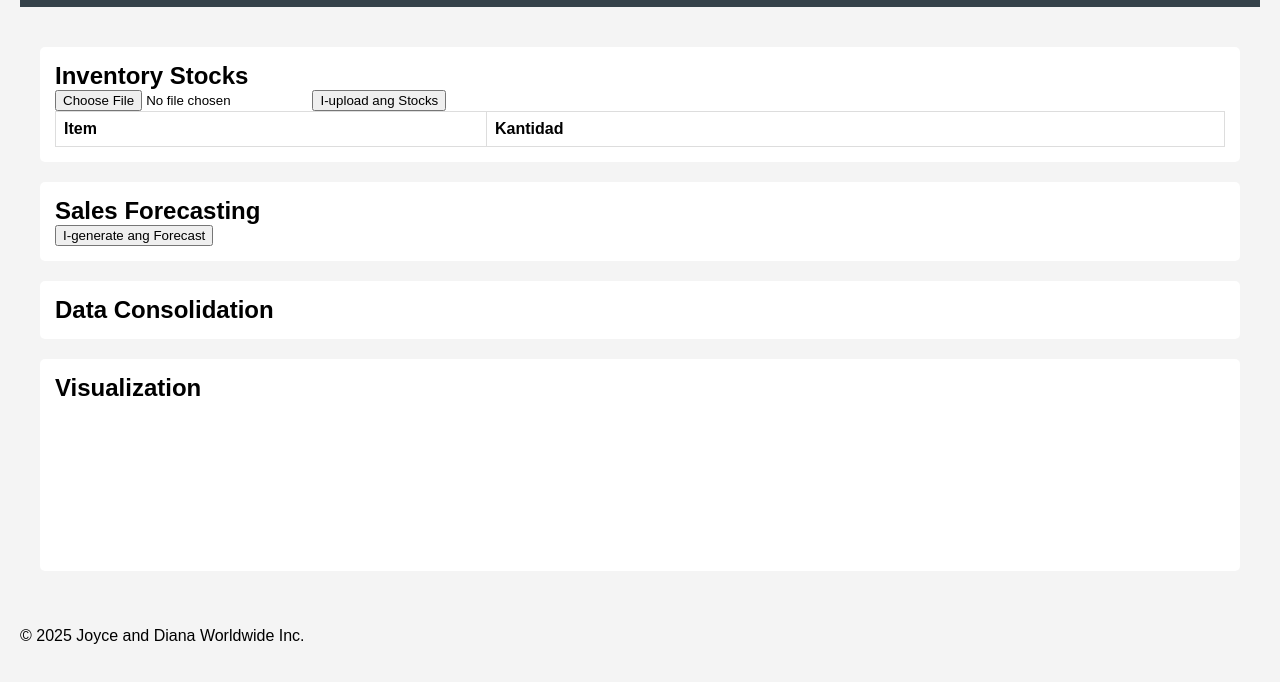
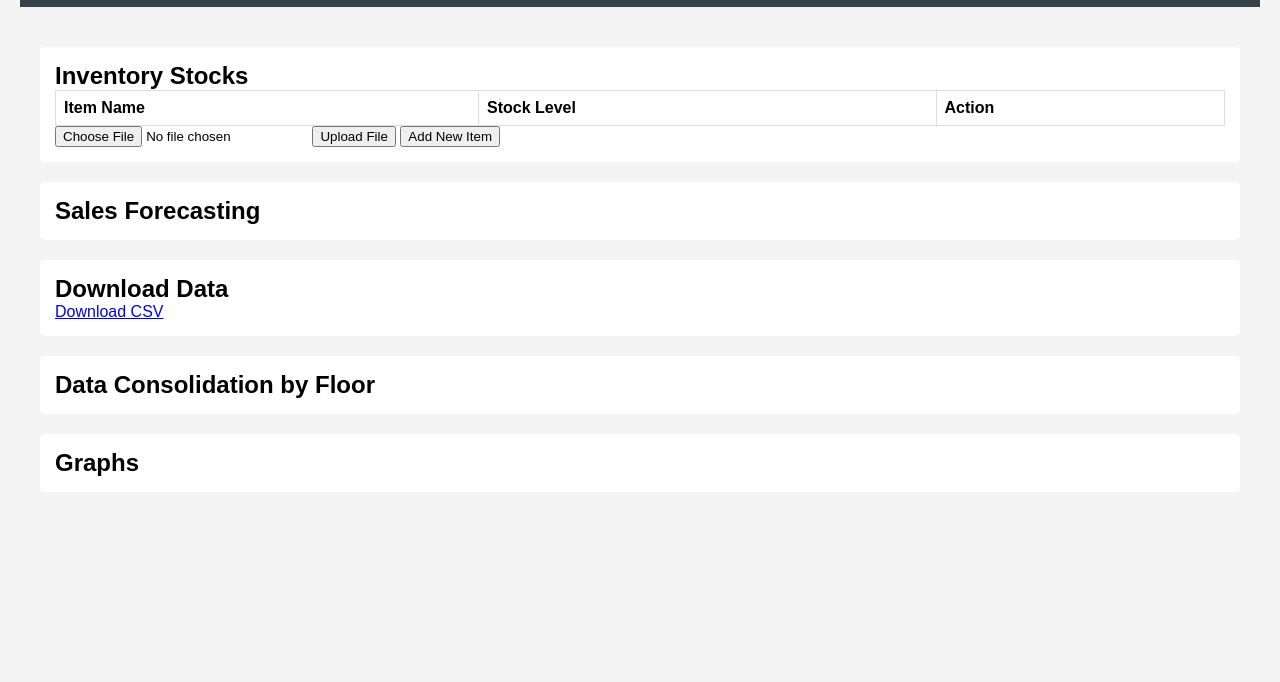
Before and after one commit to andrescanial/joyce-and-diana-inventory, a plain HTML site: page index.html in a window 1280 px wide. Shown: the part 70-752 px from the top of the page. Drawn offline with nearby package versions, Linux system fonts and the light colour scheme.

Commit message:
Update index.html

```diff
--- a/index.html
+++ b/index.html
@@ -13,39 +13,43 @@
     <main>
         <section id="inventory">
             <h2>Inventory Stocks</h2>
-            <input type="file" id="inventoryFile" />
-            <button onclick="uploadInventory()">I-upload ang Stocks</button>
-            <table id="inventoryTable">
+            <table id="inventory-table">
                 <thead>
                     <tr>
-                        <th>Item</th>
-                        <th>Kantidad</th>
+                        <th>Item Name</th>
+                        <th>Stock Level</th>
+                        <th>Action</th>
                     </tr>
                 </thead>
                 <tbody>
-                    <!-- Inventory data goes here -->
+                    <!-- Dynamic rows will be loaded here -->
                 </tbody>
             </table>
+            <input type="file" id="file-input" accept=".csv, .xlsx, .pdf">
+            <button onclick="uploadFile()">Upload File</button>
+            <button onclick="addItem()">Add New Item</button>
         </section>
-        <section id="sales-forecast">
+
+        <section id="forecast">
             <h2>Sales Forecasting</h2>
-            <button onclick="generateSalesForecast()">I-generate ang Forecast</button>
-            <div id="forecastResults"></div>
+            <!-- Add your form and result here -->
         </section>
-        <section id="data-consolidation">
-            <h2>Data Consolidation</h2>
-            <div id="dataConsolidation"></div>
+
+        <section id="download">
+            <h2>Download Data</h2>
+            <a href="#" id="download-link">Download CSV</a>
         </section>
-        <section id="visualization">
-            <h2>Visualization</h2>
-            <canvas id="salesChart"></canvas>
+
+        <section id="consolidation">
+            <h2>Data Consolidation by Floor</h2>
+            <!-- Add consolidation data here -->
+        </section>
+
+        <section id="graphs">
+            <h2>Graphs</h2>
+            <!-- Include graphs here -->
         </section>
     </main>
-    <footer>
-        <p>&copy; 2025 Joyce and Diana Worldwide Inc.</p>
-    </footer>
     <script src="script.js"></script>
 </body>
 </html>
-
-<script src="https://cdn.jsdelivr.net/npm/chart.js"></script>
```
